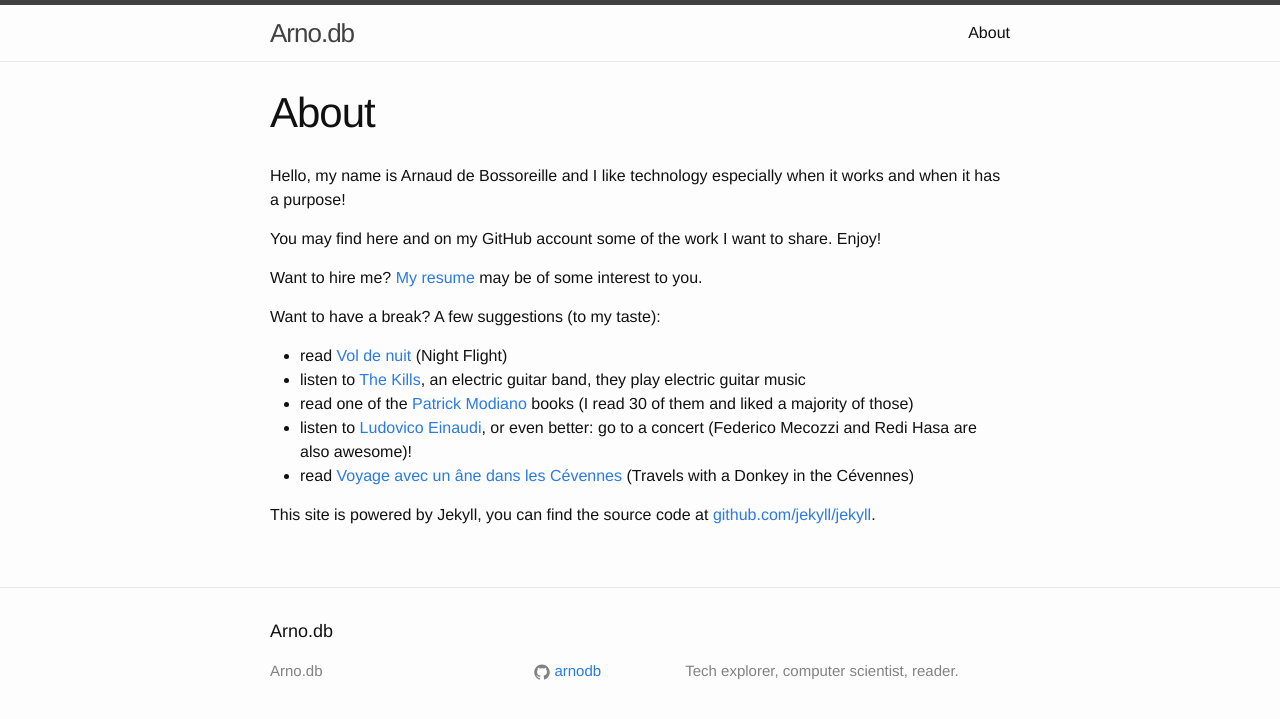
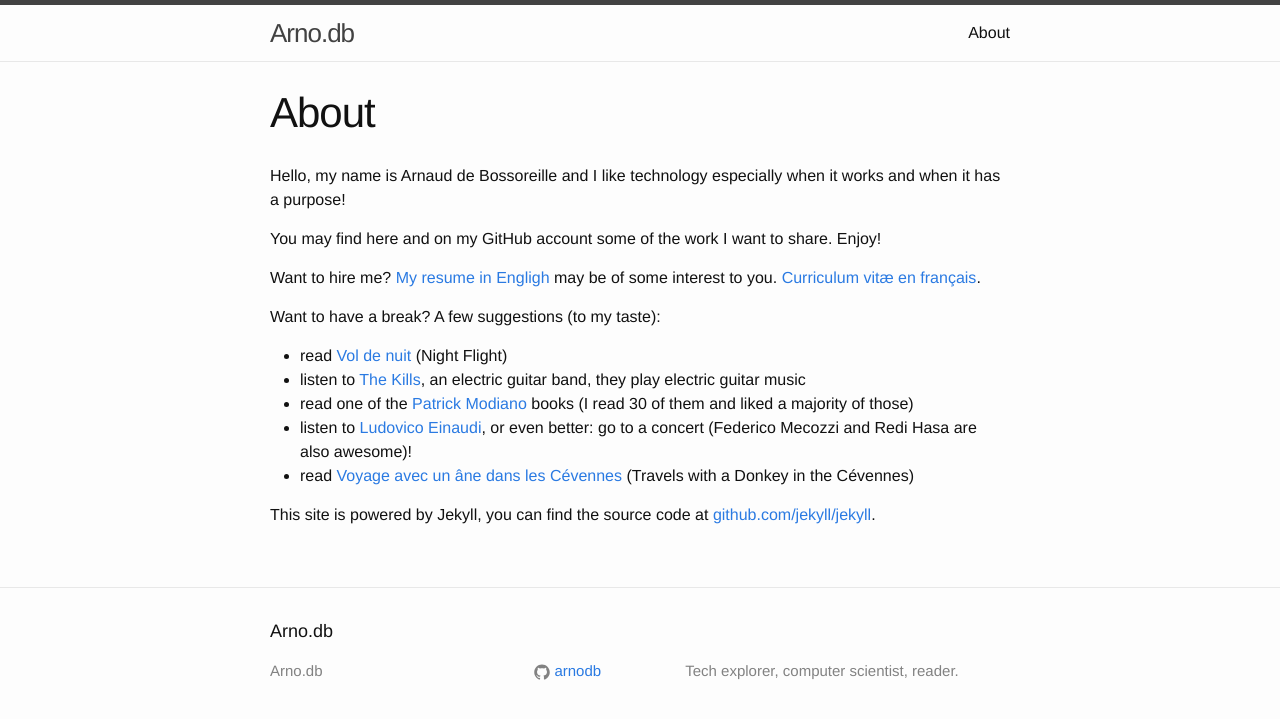
Before and after one commit to arnodb/arnodb.github.io, a Jekyll site: the page built from about.md, in a window 1280 px wide. Shown: the top 719 px of the page. Built offline with Jekyll 4.4.1, drawn with Linux system fonts in a browser that asks for light colours.

Commit message:
Improve links to resume

```diff
--- a/about.md
+++ b/about.md
@@ -10,7 +10,7 @@ has a purpose!
 
 You may find here and on my GitHub account some of the work I want to share. Enjoy!
 
-Want to hire me? [My resume](/resume) may be of some interest to you.
+Want to hire me? [My resume in Engligh](/resume/en) may be of some interest to you. [Curriculum vitæ en français](/resume/fr).
 
 Want to have a break? A few suggestions (to my taste):
 
```
